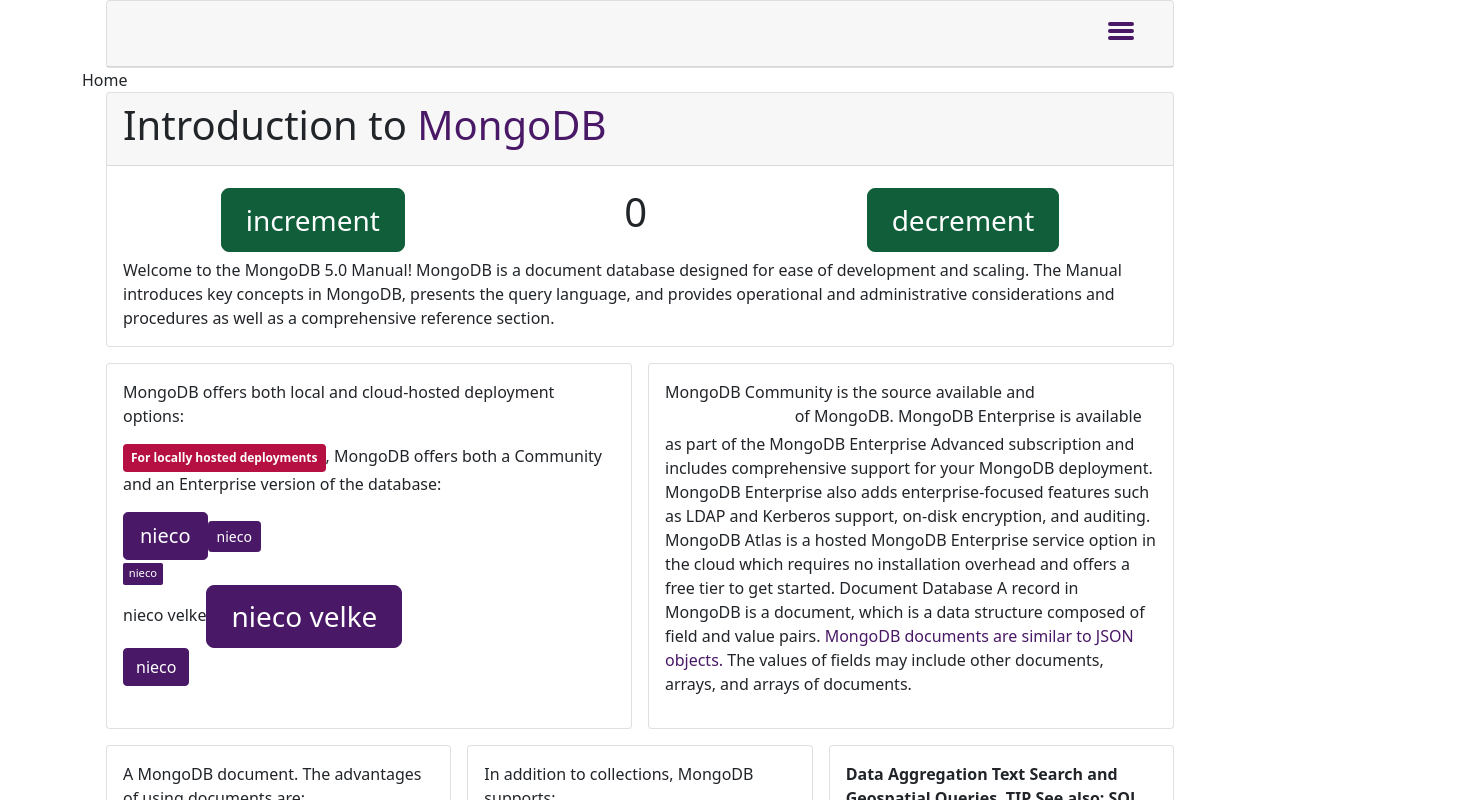
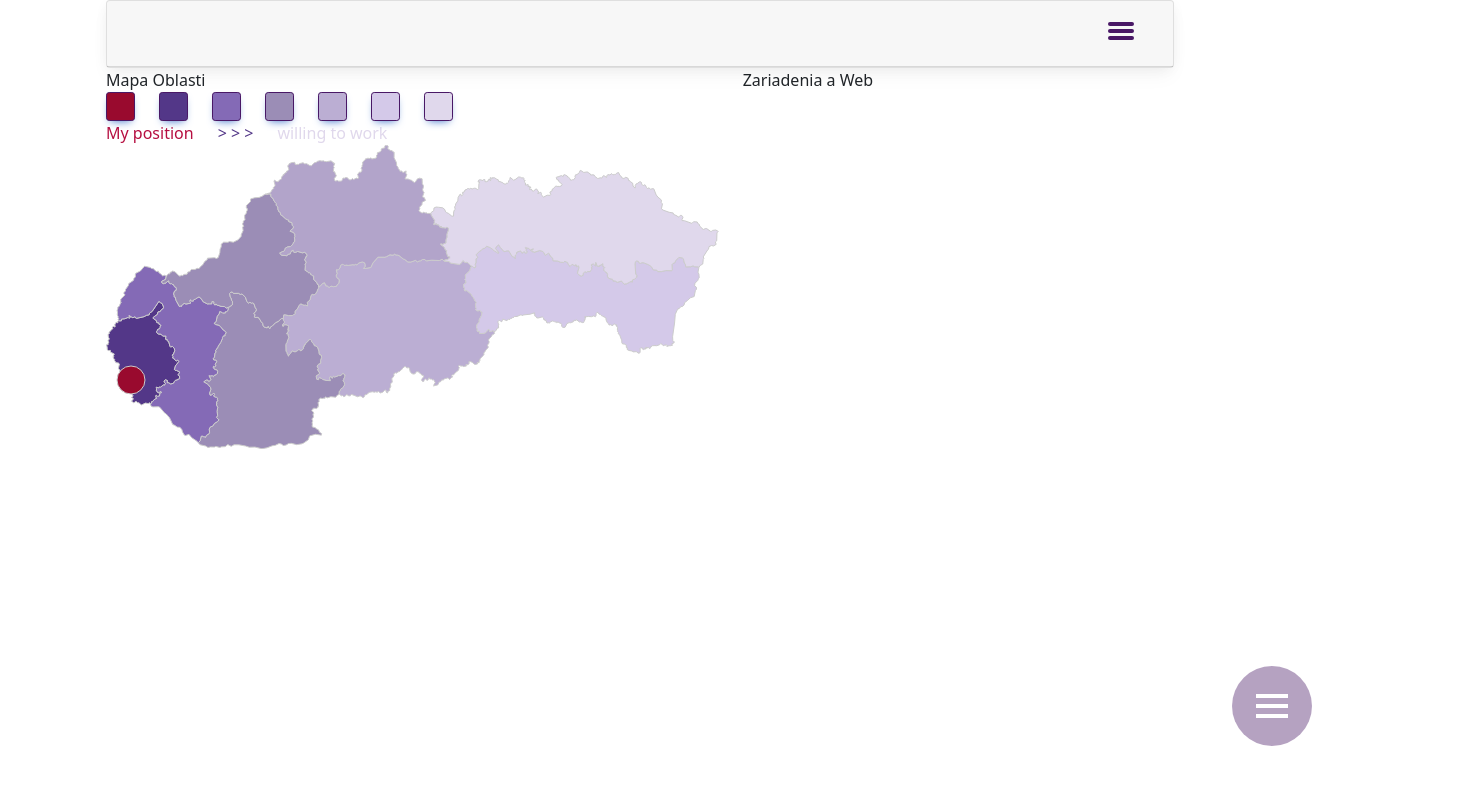
Before and after one commit to mkrasnansk/somerjs, a React (Create React App) app: page / in a window 1280 px wide. Shown: the top 800 px of the page, 1473 px wide, since content can reach past the window. Built offline with nearby package versions, Linux system fonts and the light colour scheme.

Commit message:
map a map legend

```diff
--- a/package.json
+++ b/package.json
@@ -8,6 +8,7 @@
     "@testing-library/react": "^12.1.3",
     "@testing-library/user-event": "^13.5.0",
     "bootstrap": "^5.1.3",
+    "mdb-react-ui-kit": "^3.0.0",
     "mdb-ui-kit": "^3.10.2",
     "react": "^17.0.2",
     "react-bootstrap": "^2.2.0",
--- /dev/null
+++ b/src/components/assets/css/mapStyles.css
@@ -0,0 +1,4 @@
+  svg {
+    display: inline-block;
+    vertical-align: middle;
+  }
--- /dev/null
+++ b/src/components/assets/scss/mapsStyle.scss
@@ -0,0 +1,69 @@
+#SK-NI {
+	fill: rgb(155, 141, 182);
+}
+#SK-BL {
+	fill: rgb(83, 55, 136);
+}
+#BA {
+	fill: rgb(153, 10, 46);
+}
+#SK-TA {
+	fill: rgb(132, 106, 182);
+}
+#SK-TC {
+	fill: rgb(155, 141, 182);
+}
+#SK-ZI {
+	fill: rgb(178, 164, 202);
+}
+#SK-BC {
+	fill: rgb(187, 174, 211);
+}
+#SK-KI {
+	fill: rgb(212, 201, 233);
+}
+#SK-PV {
+	fill: rgb(224, 216, 236);
+}
+svg {
+	path,
+	circle {
+		&:hover {
+			fill: rgb(0, 0, 0) !important;
+			transition: 0.3s;
+			cursor: pointer;
+		}
+	}
+}
+.legendPoint {
+	width: 50px;
+	height: 100px;
+	background: #000;
+	border-radius: 50%;
+}
+@keyframes newAnimCircle {
+	from {
+		r: 3%;
+	}
+	50% {
+		r: 2%;
+	}
+	to {
+		r: 3%;
+	}
+}
+
+@keyframes newAnimPath {
+	from {
+		stroke: rgb(150, 150, 150);
+		stroke-width: 1px;
+	}
+	50% {
+		stroke: rgb(28, 6, 68);
+		stroke-width: 2px;
+	}
+	to {
+		stroke: rgb(150, 150, 150);
+		stroke-width: 1px;
+	}
+}
--- /dev/null
+++ b/src/components/other/MapComponent.js
@@ -0,0 +1,144 @@
+import { MDBBtn } from "mdb-react-ui-kit";
+import React from "react";
+import { Col, Row } from "react-bootstrap";
+import { Slovakia } from "../assets/images/svg/slovakia";
+import "../assets/scss/mapsStyle.scss";
+export const MapComponent = () => {
+	const removeAnimation = () => {
+		for (let i of document.getElementById("svkMap").children) {
+			i.style.WebkitAnimation = null;
+			i.style.zIndex = "-1";
+		}
+	};
+	const handleClickPosition = (e) => {
+		let map = document.getElementById("svkMap");
+		switch (e.target.id) {
+			case "BL":
+				removeAnimation();
+				map.append(document.getElementById("BA"));
+				document.getElementById("BA").style.WebkitAnimation = "newAnimCircle 2s infinite";
+				break;
+			case "BAKraj":
+				removeAnimation();
+				map.append(document.getElementById("SK-BL"));
+				map.append(document.getElementById("BA"));
+				document.getElementById("SK-BL").style.WebkitAnimation = "newAnimPath 2s infinite";
+				break;
+			case "TT":
+				removeAnimation();
+				map.append(document.getElementById("SK-TA"));
+				document.getElementById("SK-TA").style.WebkitAnimation = "newAnimPath 2s infinite";
+				break;
+			case "NRaTN":
+				removeAnimation();
+
+				map.append(document.getElementById("SK-TC"));
+				map.append(document.getElementById("SK-NI"));
+				document.getElementById("SK-TC").style.WebkitAnimation = "newAnimPath 2s infinite";
+				document.getElementById("SK-NI").style.WebkitAnimation = "newAnimPath 2s infinite";
+				break;
+			case "ZAaBB":
+				removeAnimation();
+
+				map.append(document.getElementById("SK-ZI"));
+				map.append(document.getElementById("SK-BC"));
+				document.getElementById("SK-ZI").style.WebkitAnimation = "newAnimPath 2s infinite";
+				document.getElementById("SK-BC").style.WebkitAnimation = "newAnimPath 2s infinite";
+				break;
+			case "KE":
+				removeAnimation();
+				map.append(document.getElementById("SK-KI"));
+				document.getElementById("SK-KI").style.WebkitAnimation = "newAnimPath 2s infinite";
+				break;
+			case "PO":
+				removeAnimation();
+				map.append(document.getElementById("SK-PV"));
+				document.getElementById("SK-PV").style.WebkitAnimation = "newAnimPath 2s infinite";
+				break;
+			default:
+				removeAnimation();
+				break;
+		}
+	};
+	return (
+		<div>
+			<Row>
+				<Col className="col-auto">
+					<MDBBtn
+						floating
+						size="sm"
+						onClick={handleClickPosition}
+						style={{ background: "#990a2e" }}
+						id="BL"
+					></MDBBtn>
+				</Col>
+				<Col className="col-auto">
+					<MDBBtn
+						floating
+						size="sm"
+						onClick={handleClickPosition}
+						id="BAKraj"
+						style={{ background: "#533788" }}
+					></MDBBtn>
+				</Col>
+				<Col className="col-auto">
+					<MDBBtn
+						floating
+						size="sm"
+						onClick={handleClickPosition}
+						id="TT"
+						style={{ background: "#846ab6" }}
+					></MDBBtn>
+				</Col>
+				<Col className="col-auto">
+					<MDBBtn
+						floating
+						size="sm"
+						onClick={handleClickPosition}
+						id="NRaTN"
+						style={{ background: "#9b8db6" }}
+					></MDBBtn>
+				</Col>
+				<Col className="col-auto">
+					<MDBBtn
+						floating
+						size="sm"
+						onClick={handleClickPosition}
+						id="ZAaBB"
+						style={{ background: "#bbaed3" }}
+					></MDBBtn>
+				</Col>
+				<Col className="col-auto">
+					<MDBBtn
+						floating
+						size="sm"
+						onClick={handleClickPosition}
+						id="KE"
+						style={{ background: "#d4c9e9" }}
+					></MDBBtn>
+				</Col>
+				<Col className="col-auto">
+					<MDBBtn
+						floating
+						size="sm"
+						onClick={handleClickPosition}
+						id="PO"
+						style={{ background: "#e0d8ec" }}
+					></MDBBtn>
+				</Col>
+			</Row>
+			<Row>
+				<Col className="col-auto">
+					<div className="text-danger">My position</div>
+				</Col>
+				<Col style={{ color: "#533788" }} className="col-auto">
+					{" > > > "}
+				</Col>
+				<Col>
+					<div style={{ color: "#e0d8ec" }}>willing to work</div>
+				</Col>
+			</Row>
+			<Slovakia />
+		</div>
+	);
+};
--- a/src/components/pages/Home.js
+++ b/src/components/pages/Home.js
@@ -1,12 +1,15 @@
-import MoreText from "../assets/MoreText";
+import { Col, Container, Row } from "react-bootstrap";
+import { MapComponent } from "../other/MapComponent";
 
 export const Home = () => {
-
-
 	return (
-		<div>
-			<div>Home</div>
-			<MoreText />
-		</div>
+		<Container>
+			<Row >
+				<Col>Mapa Oblasti
+				<MapComponent/>
+				</Col>
+				<Col>Zariadenia a Web </Col>
+			</Row>
+		</Container>
 	);
 };
--- a/src/index.js
+++ b/src/index.js
@@ -2,6 +2,7 @@
 import ReactDOM from "react-dom";
 import "./index.css";
 import App from "./App";
+import "mdb-react-ui-kit/dist/css/mdb.min.css";
 import "./assets/customBootstrap/main.scss";
 import store from "./app/store";
 import { Provider } from "react-redux";
```
Also changed, not shown: 1 other file (tests, documents, lock files or other folders).
